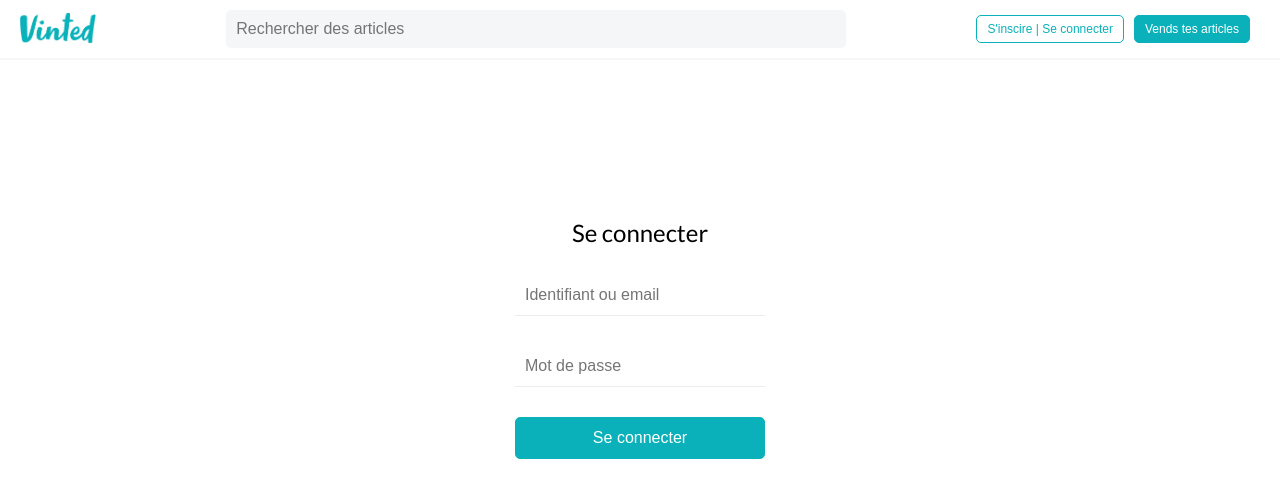
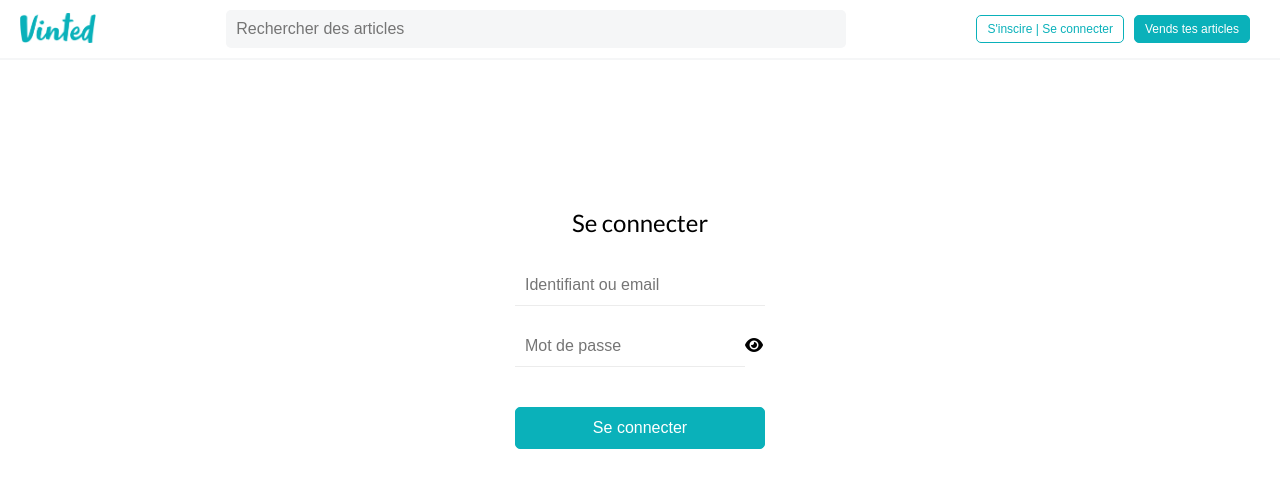
Before and after one commit to clairehdk/vinted-front, a React (Create React App) app: page /login in a window 1280 px wide. Shown: the top 498 px of the page. Built offline with nearby package versions, Linux system fonts and the light colour scheme.

Commit message:
pagination

```diff
--- a/src/App.css
+++ b/src/App.css
@@ -38,13 +38,17 @@ input {
   border: #0ab1ba 1px solid;
   background-color: white;
 }
-/* .line {
+.line {
   width: 100%;
   height: 1px;
   margin: 10px 0 10px 0;
   background: rgba(17, 17, 17, 0.08);
   border: 0;
-} */
+}
+.error {
+  color: #c22e2e;
+  margin-bottom: 30px;
+}
 /* ----------------- */
 /* HEADER  */
 /* ----------------- */
@@ -83,6 +87,10 @@ header input {
 header button {
   margin-right: 10px;
 }
+header .menu {
+  border: none;
+  background-color: transparent;
+}
 header .hidden {
   display: none;
   color: #6c6d6d;
@@ -103,21 +111,25 @@ header .hidden {
 .modal > div {
   align-items: center;
   justify-content: center;
-  width: 300px;
-  height: 200px;
-  display: flex;
-  flex-direction: column;
+  /* width: 300px;
+  height: 300px;
+  /* display: flex;
+  flex-direction: column; */
   background-color: white;
   padding: 20px;
   position: relative;
 }
 .modal > div button {
-  width: 200px;
+  width: 300px;
   padding: 25px;
   border: none;
   background-color: white;
   font-size: 20px;
 }
+/* .modal > div button:not(:first-child) {
+  background-color: #0ab1ba;
+  color: white;
+} */
 .modal > div button:hover {
   background-color: #ebedee;
 }
@@ -205,13 +217,13 @@ header .hidden {
   margin-bottom: 30px;
 }
 .form input {
+  margin-bottom: 20px;
   padding: 10px;
   font-size: 16px;
   font-weight: 300;
   line-height: 20px;
 }
 .form input:not([type="submit"]) {
-  margin-bottom: 30px;
   border-top: none;
   border-left: none;
   border-right: none;
@@ -223,7 +235,11 @@ header .hidden {
   border-bottom: 1px solid #0ab1ba;
 }
 .form input[type="submit"] {
+  margin-top: 20px;
   border-radius: 5px;
+}
+.form .pass {
+  width: 92%;
 }
 
 /* HOME  */
@@ -284,6 +300,7 @@ header .hidden {
 .main_offer .container {
   display: flex;
   padding-top: 50px;
+  padding-right: 20px;
 }
 
 .product_details {
--- a/src/App.js
+++ b/src/App.js
@@ -13,9 +13,16 @@ import Modal from "./components/Modal";
 function App() {
   const [userToken, setUserToken] = useState(Cookies.get("userToken") || null);
   const [isOpened, setOpening] = useState(false);
+  const [errorMessage, setErrorMessage] = useState("");
+  const [viewPass, setViewPass] = useState(false);
+
+  const handleViewPass = () => {
+    setViewPass(!viewPass);
+  };
 
   const setModal = () => {
     setOpening(!isOpened);
+    setErrorMessage("");
   };
 
   const setUser = (token) => {
@@ -26,6 +33,10 @@ function App() {
       Cookies.remove("userToken");
       setUserToken(null);
     }
+  };
+
+  const setError = (e) => {
+    setErrorMessage(e);
   };
 
   return (
@@ -42,10 +53,23 @@ function App() {
           <Offer />
         </Route>
         <Route path="/signup">
-          <SignUp setUser={setUser} />
+          <SignUp
+            setUser={setUser}
+            setError={setError}
+            errorMessage={errorMessage}
+            viewPass={handleViewPass}
+            view={viewPass}
+          />
         </Route>
         <Route path="/login">
-          <Login setUser={setUser} />
+          <Login
+            setUser={setUser}
+            setError={setError}
+            setErrorMessage={setErrorMessage}
+            errorMessage={errorMessage}
+            viewPass={handleViewPass}
+            view={viewPass}
+          />
         </Route>
         <Route path="/">
           <Home />
--- /dev/null
+++ b/src/components/Error.js
@@ -0,0 +1,7 @@
+import React from "react";
+
+const Error = ({ errorMessage }) => {
+  return <span className="error">{errorMessage.response.data}</span>;
+};
+
+export default Error;
--- a/src/components/Header.js
+++ b/src/components/Header.js
@@ -10,7 +10,9 @@ const Header = ({ userToken, setUser, setModal }) => {
         </a>
         <input placeholder="Rechercher des articles"></input>
         <div>
-          <i className="fas fa-bars fa-lg hidden"></i>
+          <button className="hidden menu" onClick={setModal}>
+            <i className="fas fa-bars fa-lg"></i>
+          </button>
           {userToken ? (
             <button className="blanc" onClick={() => setUser(null)}>
               Se déconnecter
--- a/src/components/Modal.js
+++ b/src/components/Modal.js
@@ -9,6 +9,8 @@ const Modal = ({ isOpened, setModal }) => {
         <div className="modal">
           <div>
             <i onClick={setModal} class="fas fa-times-circle fa-lg"></i>
+            {/* <button>Vends tes articles</button>
+            <Line /> */}
             <Link to="/signup">
               <button onClick={setModal}>S'inscrire</button>
             </Link>
--- a/src/containers/Home.js
+++ b/src/containers/Home.js
@@ -11,12 +11,25 @@ import Loading from "../components/Loading";
 const Home = () => {
   const [data, setData] = useState({});
   const [isLoading, setLoader] = useState(true);
+  const [page, setPage] = useState(1);
+  const [limit, setLimit] = useState(4);
+  const [skip, setSkip] = useState(0);
+
+  const nextPage = () => {
+    setPage(page + 1);
+    setSkip(skip + limit);
+  };
+
+  const previousPage = () => {
+    setPage(page - 1);
+    setSkip(skip - limit);
+  };
 
   useEffect(() => {
-    const fetchData = async () => {
+    const fetchData = async (limit, page) => {
       try {
         const response = await axios.get(
-          "https://my-vinted-project.herokuapp.com/offers"
+          `https://my-vinted-project.herokuapp.com/offers?page=${page}&limit=${limit}`
         );
         setData(response.data);
         setLoader(false);
@@ -25,7 +38,7 @@ const Home = () => {
       }
     };
     fetchData();
-  }, []);
+  }, [page, limit]);
 
   return (
     <div>
@@ -50,6 +63,10 @@ const Home = () => {
               return <Item key={offers._id} offers={offers} />;
             })}
           </div>
+          <div>
+            <button onClick={previousPage}> Previous Page </button>
+            <button onClick={nextPage}> Next Page </button>
+          </div>
         </main>
       )}
     </div>
--- a/src/containers/Login.js
+++ b/src/containers/Login.js
@@ -1,8 +1,9 @@
 import axios from "axios";
 import { useHistory } from "react-router-dom";
 import { useEffect, useState } from "react";
+import Error from "../components/Error";
 
-const Login = ({ setUser }) => {
+const Login = ({ setUser, setError, errorMessage, viewPass, view }) => {
   const [password, setPassword] = useState("");
   const [email, setEmail] = useState("");
   const history = useHistory();
@@ -31,23 +32,29 @@ const Login = ({ setUser }) => {
       setUser(token);
       history.push("/");
     } catch (e) {
+      setError(e);
       console.log(e);
     }
   };
   return (
     <div className="form">
       <h2>Se connecter</h2>
+      {errorMessage && <Error errorMessage={errorMessage} />}
       <form>
         <input
           type="text"
           placeholder="Identifiant ou email"
           onChange={handleEmail}
         />
-        <input
-          type="password"
-          placeholder="Mot de passe"
-          onChange={handlePass}
-        />
+        <div>
+          <input
+            className="pass"
+            type={view ? "text" : "password"}
+            placeholder="Mot de passe"
+            onChange={handlePass}
+          ></input>
+          <i onClick={viewPass} class="fas fa-eye"></i>
+        </div>
         <input
           className="bleu"
           type="submit"
--- a/src/containers/SignUp.js
+++ b/src/containers/SignUp.js
@@ -2,8 +2,9 @@ import axios from "axios";
 import React from "react";
 import { useState } from "react";
 import { useHistory } from "react-router-dom";
+import Error from "../components/Error";
 
-const SignUp = ({ setUser }) => {
+const SignUp = ({ setUser, setError, errorMessage, viewPass, view }) => {
   const [password, setPassword] = useState("");
   const [email, setEmail] = useState("");
   const [username, setUserName] = useState("");
@@ -23,6 +24,7 @@ const SignUp = ({ setUser }) => {
   };
 
   const handleSubmit = async (event) => {
+    try {
       event.preventDefault();
       const data = {
         username: username,
@@ -37,11 +39,15 @@ const SignUp = ({ setUser }) => {
       const token = response.data.token;
       setUser(token);
       history.push("/");
+    } catch (e) {
+      setError(e);
+    }
   };
 
   return (
     <div className="form">
       <h2>S'inscrire</h2>
+      {errorMessage && <Error errorMessage={errorMessage} />}
       <form>
         <input
           type="text"
@@ -49,11 +55,15 @@ const SignUp = ({ setUser }) => {
           onChange={handleUserName}
         />
         <input type="text" placeholder="Email" onChange={handleEmail} />
+        <div>
           <input
-          type="password"
+            className="pass"
+            type={view ? "text" : "password"}
             placeholder="Mot de passe"
             onChange={handlePass}
           />
+          <i onClick={viewPass} class="fas fa-eye"></i>
+        </div>
         <input
           className="bleu"
           type="submit"
```
Also changed, not shown: src/components/Errors.js (deleted, +0 -7 lines). Lines whose indentation alone changed are shown as unchanged.
